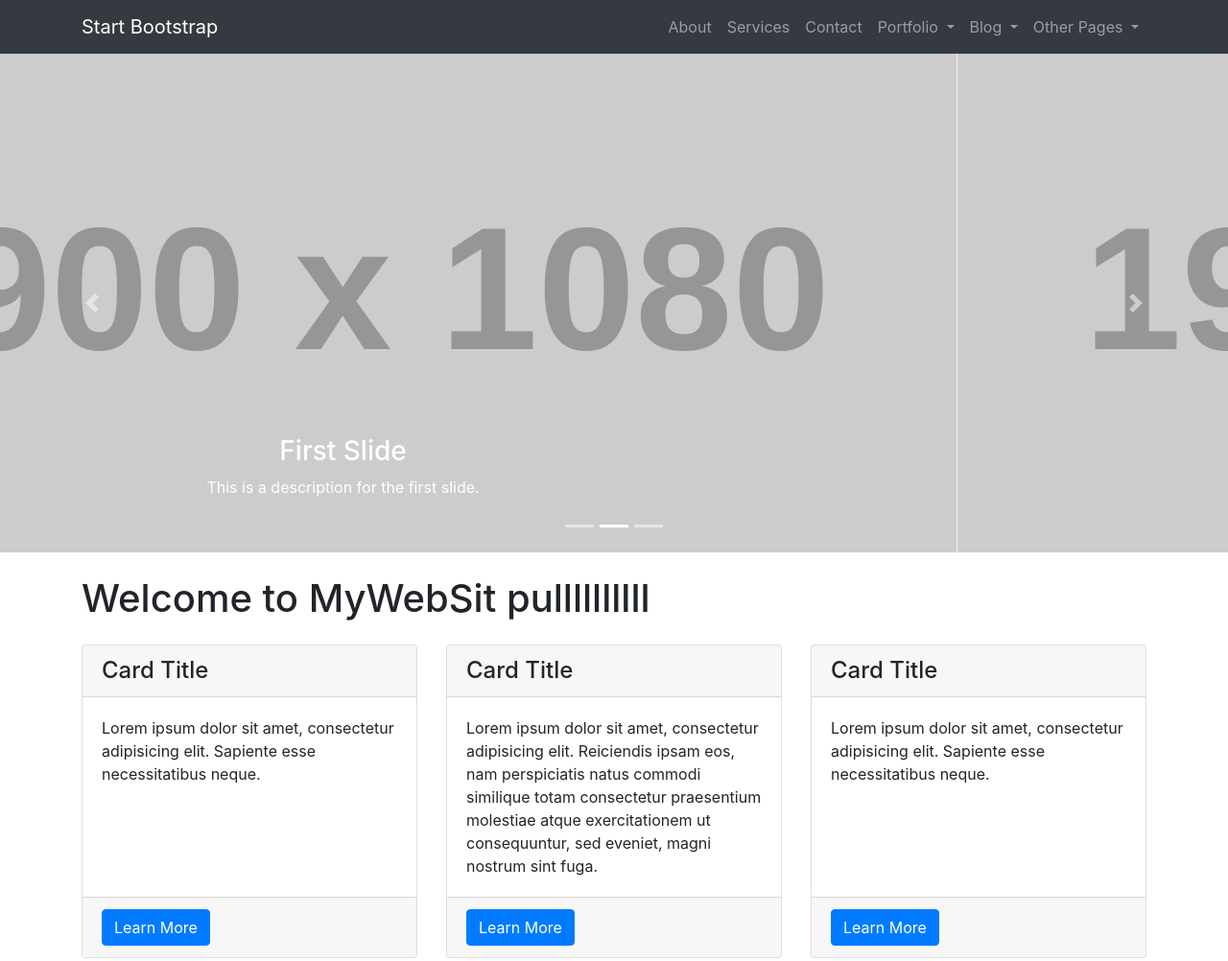
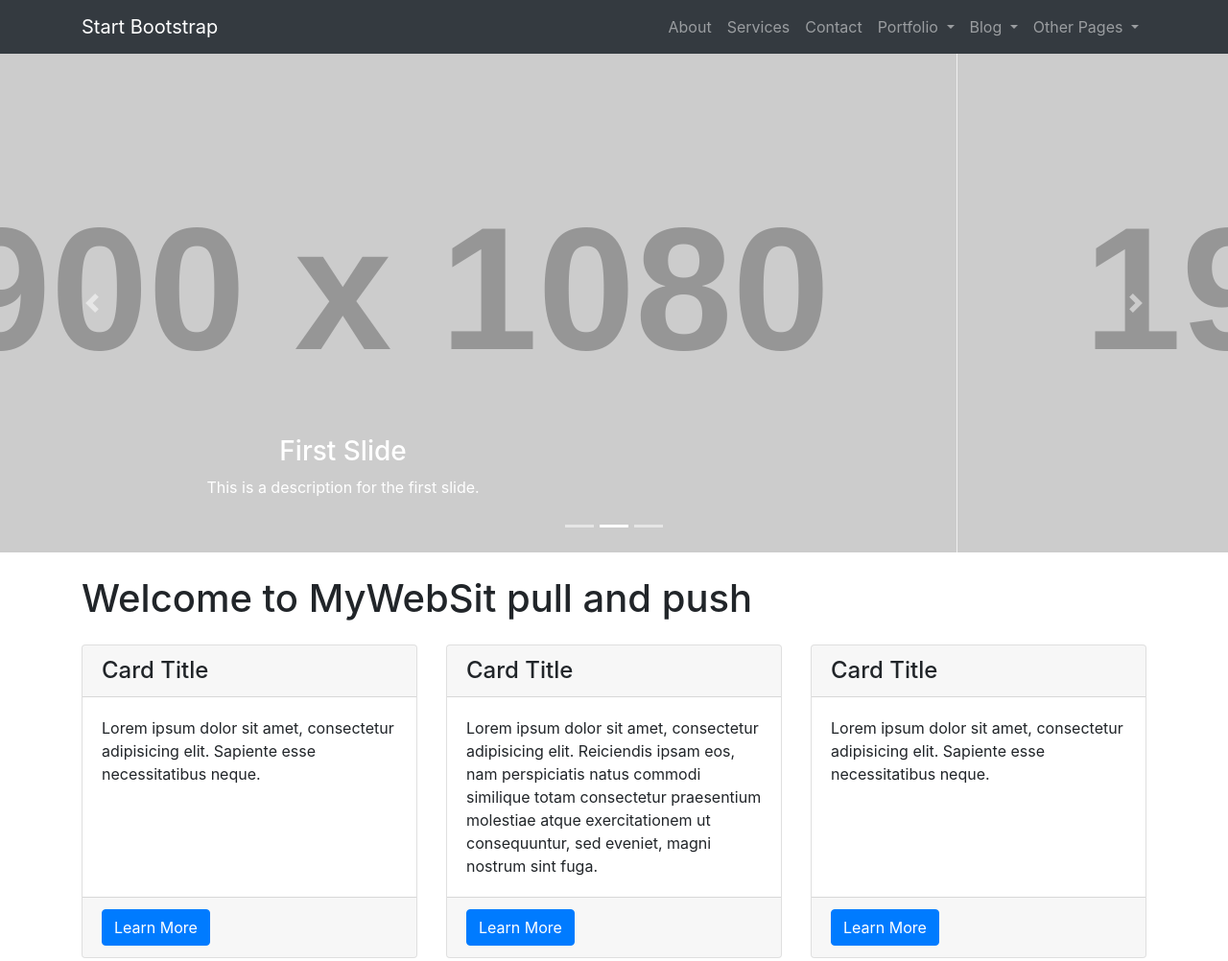
Before and after one commit to BING-YI/test, a website: page index.html in a window 1280 px wide. Shown: the top 1002 px of the page at 96% size. Drawn offline with Linux system fonts and the light colour scheme; placeholder pictures from the web are drawn by us.

Commit message:
change pullllll to and push

```diff
--- a/index.html
+++ b/index.html
@@ -121,7 +121,7 @@
     <!-- Page Content -->
     <div class="container">
 
-      <h1 class="my-4">Welcome to MyWebSit pullllllllll</h1>
+      <h1 class="my-4">Welcome to MyWebSit pull and push</h1>
 
       <!-- Marketing Icons Section -->
       <div class="row">
```
